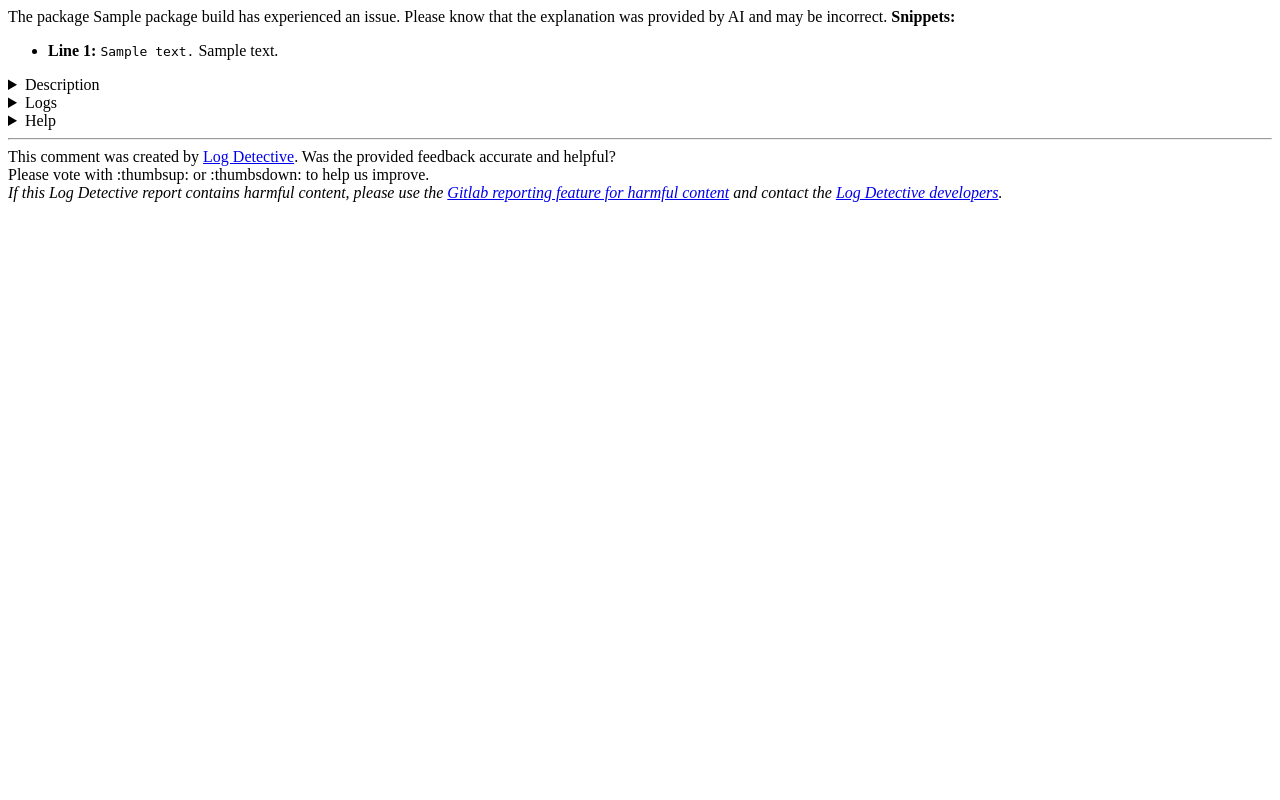
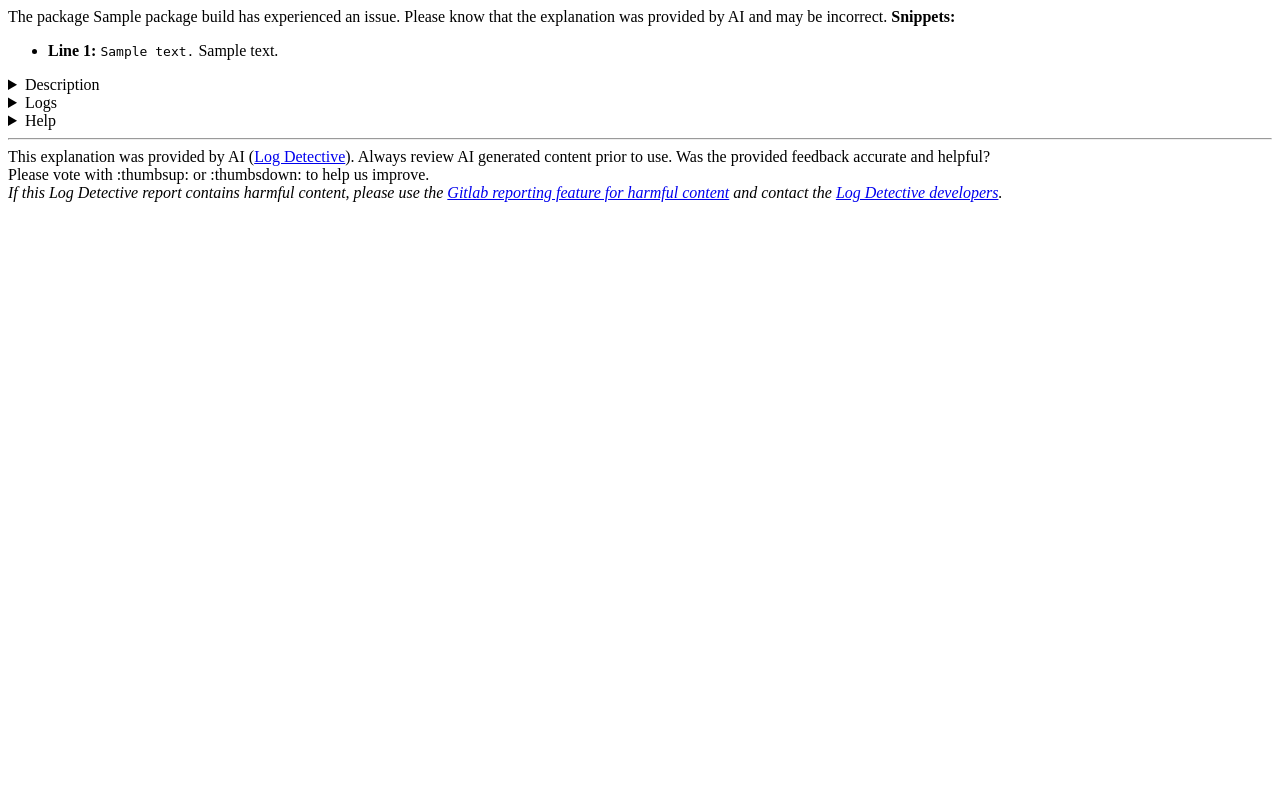
Before and after one commit to fedora-copr/logdetective, a Python web app: template logdetective/server/templates/gitlab_full_comment.md.j2 in a window 1280 px wide. Run offline with Jinja, Linux system fonts and the light colour scheme; the template is opened without the code that fills it: most values are stand-ins (such as "Sample title", 1, 10 or a date in 2020).

Commit message:
Updating gitlab response templates
- in response to the AI Assessment requirements

Signed-off-by: Jan Matufka <matufjan@gmail.com>

```diff
--- a/logdetective/server/templates/gitlab_full_comment.md.j2
+++ b/logdetective/server/templates/gitlab_full_comment.md.j2
@@ -60,7 +60,8 @@ Please know that the explanation was provided by AI and may be incorrect.
 
 <hr>
 
-This comment was created by <a href="https://logdetective.com">Log Detective</a>.
+This explanation was provided by AI (<a href="https://logdetective.com">Log Detective</a>).
+Always review AI generated content prior to use.
 Was the provided feedback accurate and helpful?
 <br>
 Please vote with :thumbsup:
--- a/logdetective/server/templates/gitlab_short_comment.md.j2
+++ b/logdetective/server/templates/gitlab_short_comment.md.j2
@@ -49,7 +49,8 @@ Please know that the explanation was provided by AI and may be incorrect.
 
 <hr>
 
-This comment was created by <a href="https://logdetective.com">Log Detective</a>.
+This explanation was provided by AI (<a href="https://logdetective.com">Log Detective</a>).
+Always review AI generated content prior to use.
 Was the provided feedback accurate and helpful?
 <br>
 Please vote with :thumbsup:
```
